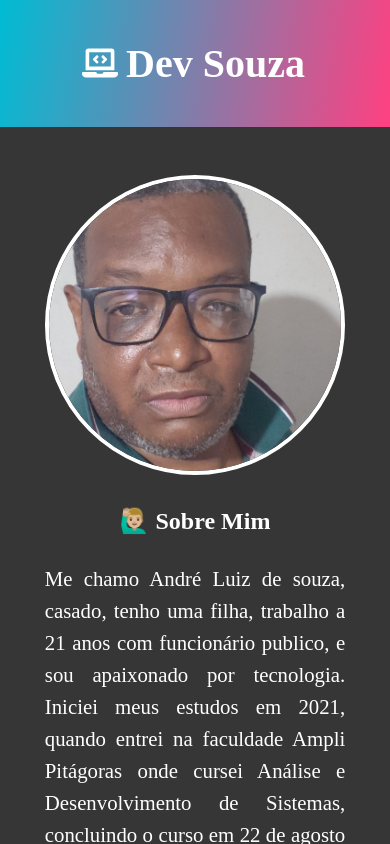
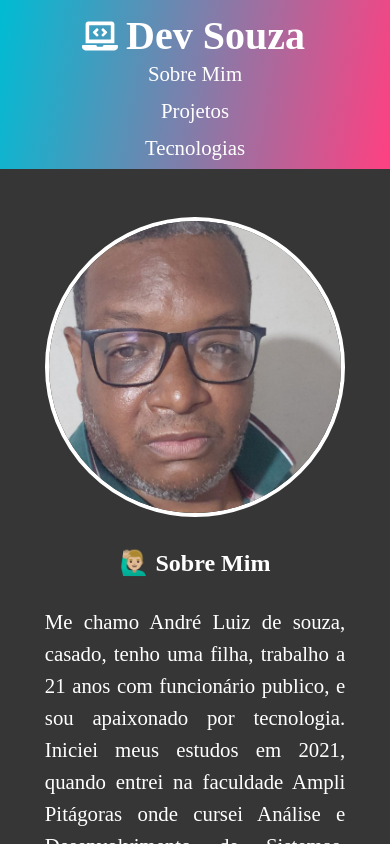
Before and after one commit to AndreSouzanl/landingPagePessoal, a Next.js app: page / in a window 390 px wide. Shown: the top 844 px of the page. Built offline with nearby package versions, Linux system fonts and the light colour scheme.

Commit message:
atualizandoProjeto0811V2

```diff
--- a/src/componentes/Header/Header.module.css
+++ b/src/componentes/Header/Header.module.css
@@ -46,10 +46,20 @@
 }
 
 @media (min-width: 310px) and (max-width: 1024px) {
+  .header {
+  color: #fff;
+  width: 100%;
+  height: 20vh;
+  display: flex; /* garante alinhamento */
+  align-items: center; /* centraliza verticalmente */
+  background: linear-gradient(100deg, #00bcd4, #ff4081);
+}
   .header_container {
     display: flex;
     align-items: center;
     justify-content: center;
+    flex-direction: column;
+    padding: 1rem;
 
     width: 100%;
     max-width: 1200px;
@@ -65,7 +75,7 @@
 
   /* Ajusta tamanho e espaçamento dos links */
   .links_navegacao a {
-    font-size: 1rem;
-    display: none;
+    font-size: 1.3rem;
+
   }
 }
```
